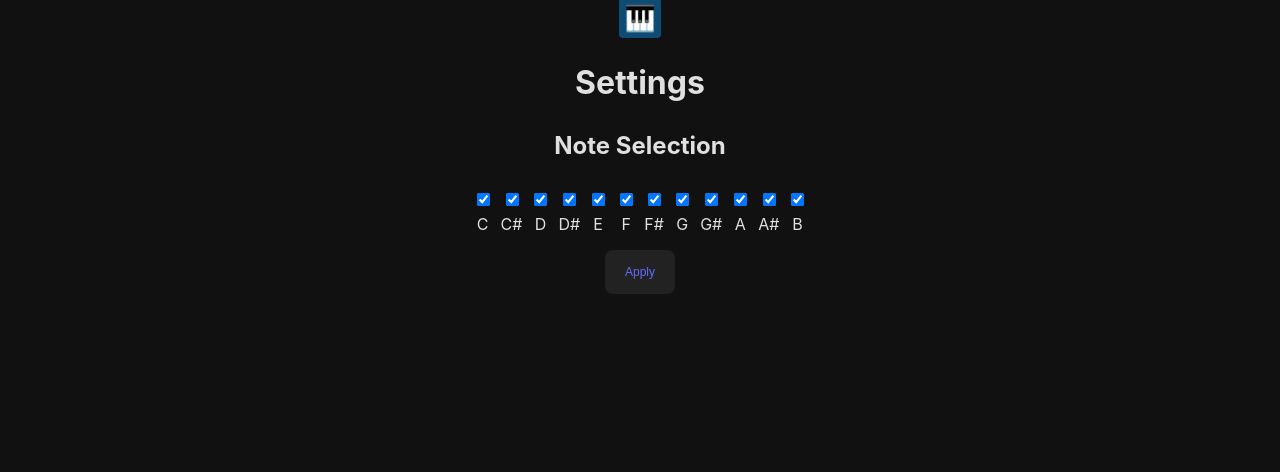
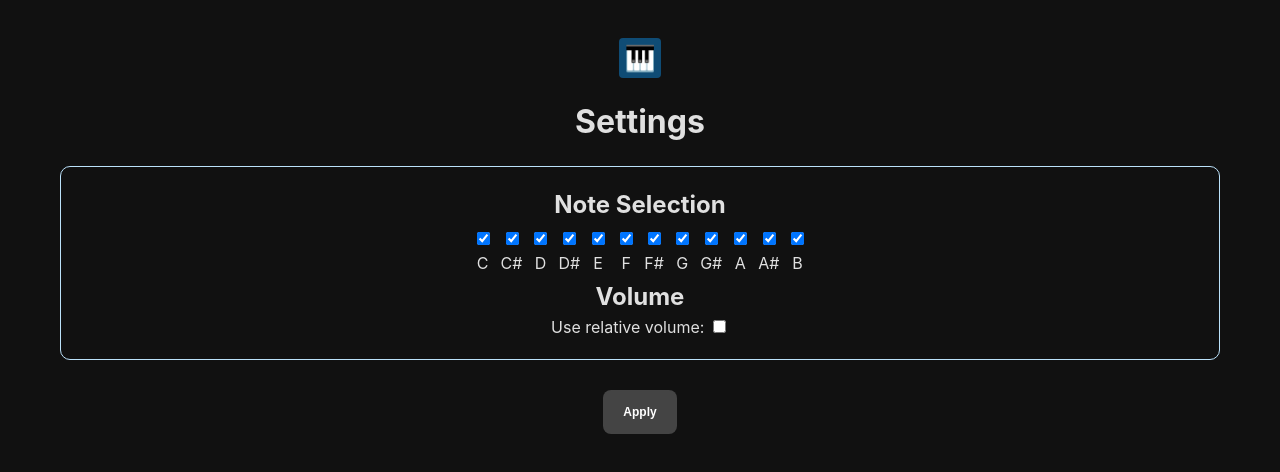
Before and after one commit to AoMedium/web-instrument, a React (Vite) app: page /web-instrument/settings in a window 1280 px wide. Shown: the top 472 px of the page. Built offline with nearby package versions, Linux system fonts and the light colour scheme.

Commit message:
add relative volume setting + apply button feedback on changes

```diff
--- a/src/audio.js
+++ b/src/audio.js
@@ -6,7 +6,7 @@ const options = {
   oscillator: {
     type: "triangle"
   },
-  envelope: {
+  envelope: { // FIXME: lowered volume during sustain
     attack: 0.005,
     decay: 0,
     sustain: 1,
@@ -27,8 +27,15 @@ const synth = new Tone.PolySynth(Tone.Synth, options).toDestination();
 
 // synth.connect(tremolo);
 
-export function playNote(note, velocity) {
-  synth.triggerAttack(note, Tone.now(), velocity);
+export function playNote(note, velocity, adjust=false) {
+  let adjustedVel = velocity;
+
+  if (adjust) {
+    let f = Tone.Frequency(note).toFrequency();
+    adjustedVel = 440 / f;
+  }
+
+  synth.triggerAttack(note, Tone.now(), adjustedVel);
   console.log(synth.activeVoices);
 }
 
--- a/src/context/NoteContextProvider.tsx
+++ b/src/context/NoteContextProvider.tsx
@@ -4,6 +4,9 @@ import NOTES from "../data/Notes";
 export interface NoteContextType {
   selectedNotes: string[]
   selectNotes: (notes: string[]) => void
+
+  useRelativeVolume: boolean;
+  setUseRelativeVolume: (value: boolean) => void
 }
 
 const NoteContext = React.createContext<NoteContextType>({} as NoteContextType);
@@ -21,13 +24,23 @@ function NoteContextProvider(props: Props) {
     console.log("store save: " + notes);
   };
 
+  const useRelativeVolume = useRef<boolean>(false);
+
+  const setUseRelativeVolume = (value: boolean) => {
+    useRelativeVolume.current = value;
+  };
+
   console.log("context");
 
   return (
     <NoteContext.Provider value={
       {
         selectedNotes,
-        selectNotes
+        selectNotes,
+
+        useRelativeVolume: useRelativeVolume.current,
+        setUseRelativeVolume
+
       }
     }>
       {props.children}
--- a/src/index.css
+++ b/src/index.css
@@ -17,6 +17,8 @@
   color: rgba(255, 255, 255, 0.87);
   background-color: #111;
 
+  overscroll-behavior: none;
+
   font-synthesis: none;
   text-rendering: optimizeLegibility;
   -webkit-font-smoothing: antialiased;
@@ -34,14 +36,17 @@
 }
 
 body {
-  margin: 0;
+  margin: auto 0;
   position: relative;
   display: flex;
-  overflow: hidden;
+  /* overflow: hidden; */
   height: -webkit-fill-available;
 
-  align-items: center;
   justify-content: center;
 
   text-align: center;
 }
+
+#root {
+  width: 100%;
+}
--- /dev/null
+++ b/src/pages/InstrumentPanel/InstrumentPanel.module.css
@@ -0,0 +1,6 @@
+.navButton {
+  position: absolute;
+  top: 50%;
+  left: 50%;
+  transform: translate(-50%, -50%);
+}
--- a/src/pages/InstrumentPanel/InstrumentPanel.tsx
+++ b/src/pages/InstrumentPanel/InstrumentPanel.tsx
@@ -1,10 +1,13 @@
 import Instrument from "./Instrument";
 import NavButton from "../../components/NavButton";
+import styles from './InstrumentPanel.module.css';
 
 export default function InstrumentPanel() {
   return (
     <>
-      <NavButton to="settings">⚙️</NavButton>
+      <div className={styles.navButton}>
+        <NavButton to="settings">⚙️</NavButton>
+      </div>
       <Instrument />
     </>
   );
--- a/src/pages/InstrumentPanel/Keys.module.css
+++ b/src/pages/InstrumentPanel/Keys.module.css
@@ -10,9 +10,8 @@
   margin: 2px;
   padding: 0;
 
-  border-color: var(--color1);
   border-radius: 8px;
-  border-width: 0;
+  border: solid 0px var(--color1);
 
   transition: border-width 0.2s, border-color 0.2s;
 
--- a/src/pages/InstrumentPanel/LargeKey.tsx
+++ b/src/pages/InstrumentPanel/LargeKey.tsx
@@ -1,7 +1,8 @@
-import { TouchEvent, useRef, useState } from 'react';
+import { TouchEvent, useContext, useRef, useState } from 'react';
 import Note from "../../domain/Note";
 import { playNote, stopNote } from '../../audio';
 import styles from "./Keys.module.css";
+import { NoteContext } from '../../context/NoteContextProvider';
 
 type Props = {
   note: Note
@@ -12,6 +13,8 @@ const pressedStyle = {
 } as React.CSSProperties;
 
 export default function LargeKey(props: Props) {
+
+  const { useRelativeVolume } = useContext(NoteContext);
 
   const isPressed = useRef(false);
   const [style, setStyle] = useState({});
@@ -24,7 +27,7 @@ export default function LargeKey(props: Props) {
     }
     e.preventDefault();
 
-    playNote(props.note.name, 0.1);
+    playNote(props.note.name, 1, useRelativeVolume);
 
     isPressed.current = true;
     setStyle(pressedStyle);
--- a/src/pages/Settings/NoteSelection.tsx
+++ b/src/pages/Settings/NoteSelection.tsx
@@ -5,6 +5,7 @@ import { NoteContext } from "../../context/NoteContextProvider";
 
 type Props = {
   saveTrigger: number
+  notifyChanges: () => void
 }
 
 export default function NoteSelection(props : Props) {
@@ -46,6 +47,7 @@ export default function NoteSelection(props : Props) {
       newNotes.push(note);
     }
     setNotes(newNotes);
+    props.notifyChanges();
   }
 
   return (
--- a/src/pages/Settings/Settings.module.css
+++ b/src/pages/Settings/Settings.module.css
@@ -1,13 +1,46 @@
+.settings {
+  margin: 0 40px;
+  padding: 40px 0;
+  overflow-x: hidden;
+  overflow-y: scroll;
+}
+
 .settings button {
   margin: 10px auto;
   padding: 15px 20px;
 
-  background-color: #222;
+  background-color: var(--color2);
 
   border-radius: 8px;
   border: 0px solid transparent;
 
-  color: #646cff;
+  color: white;
   font-size: 12px;
-  font-weight: 500;
+  font-weight: bold;
+
+  transition: background-color 0.5s;
 }
+.settings button:disabled {
+  background-color: #444;
+}
+
+.settings ul {
+  display: flex;
+  flex-wrap: wrap;
+  justify-content: center;
+}
+
+.settings h1 {
+  margin: 20px;
+}
+
+.settings h2 {
+  margin: 0;
+}
+
+.container {
+  margin: 20px;
+  padding: 20px;
+  border: 1px solid var(--color1);
+  border-radius: 10px;
+}
--- a/src/pages/Settings/Settings.tsx
+++ b/src/pages/Settings/Settings.tsx
@@ -1,24 +1,34 @@
-import { NavLink } from "react-router-dom";
 import { ROOT_PATH } from "../../App";
 import NoteSelection from "./NoteSelection";
 import { useState } from "react";
 import styles from './Settings.module.css';
 import NavButton from "../../components/NavButton";
+import VolumeSettings from "./VolumeSettings";
 
 export default function SettingsPage() {
 
   const [saveTrigger, setSaveTrigger] = useState(0);
+  const [hasChanges, setHasChanges] = useState(false);
 
   function save() {
     setSaveTrigger(prev => prev += 1);
+    setHasChanges(false);
+    console.log(hasChanges);
+  }
+
+  function notifyChanges() {
+    setHasChanges(true);
   }
 
   return (
     <div className={styles.settings}>
       <NavButton to={ROOT_PATH}>🎹</NavButton>
       <h1>Settings</h1>
-      <NoteSelection saveTrigger={saveTrigger}/>
-      <button onClick={save}>Apply</button>
+      <div className={styles.container}>
+        <NoteSelection saveTrigger={saveTrigger} notifyChanges={notifyChanges}/>
+        <VolumeSettings saveTrigger={saveTrigger} notifyChanges={notifyChanges}/>
+      </div>
+      <button onClick={save} disabled={!hasChanges}>Apply</button>
     </div>
   );
 }
--- /dev/null
+++ b/src/pages/Settings/VolumeSettings.tsx
@@ -0,0 +1,40 @@
+import { useContext, useEffect, useState } from "react";
+import { NoteContext } from "../../context/NoteContextProvider";
+
+type Props = {
+  saveTrigger: number
+  notifyChanges: () => void
+}
+
+export default function VolumeSettings(props : Props) {
+
+  const { useRelativeVolume, setUseRelativeVolume } = useContext(NoteContext);
+  const [relativeVolumeBox, setRelativeVolumeBox] = useState<boolean>(useRelativeVolume);
+
+  useEffect(() => {
+    // Prevents pre-firing when first set to 0 on init.
+    if (props.saveTrigger == 0) {
+      return;
+    }
+    setUseRelativeVolume(relativeVolumeBox);
+
+  }, [props.saveTrigger]);
+
+  function toggleRelativeVolumeBox() {
+    setRelativeVolumeBox(!relativeVolumeBox);
+    props.notifyChanges();
+  }
+
+  return (
+    <>
+      <h2>Volume</h2>
+      <div>
+        <label>Use relative volume: </label>
+        <input
+          type="checkbox"
+          checked={relativeVolumeBox}
+          onChange={() => toggleRelativeVolumeBox()} />
+      </div>
+    </>
+  );
+}
```
